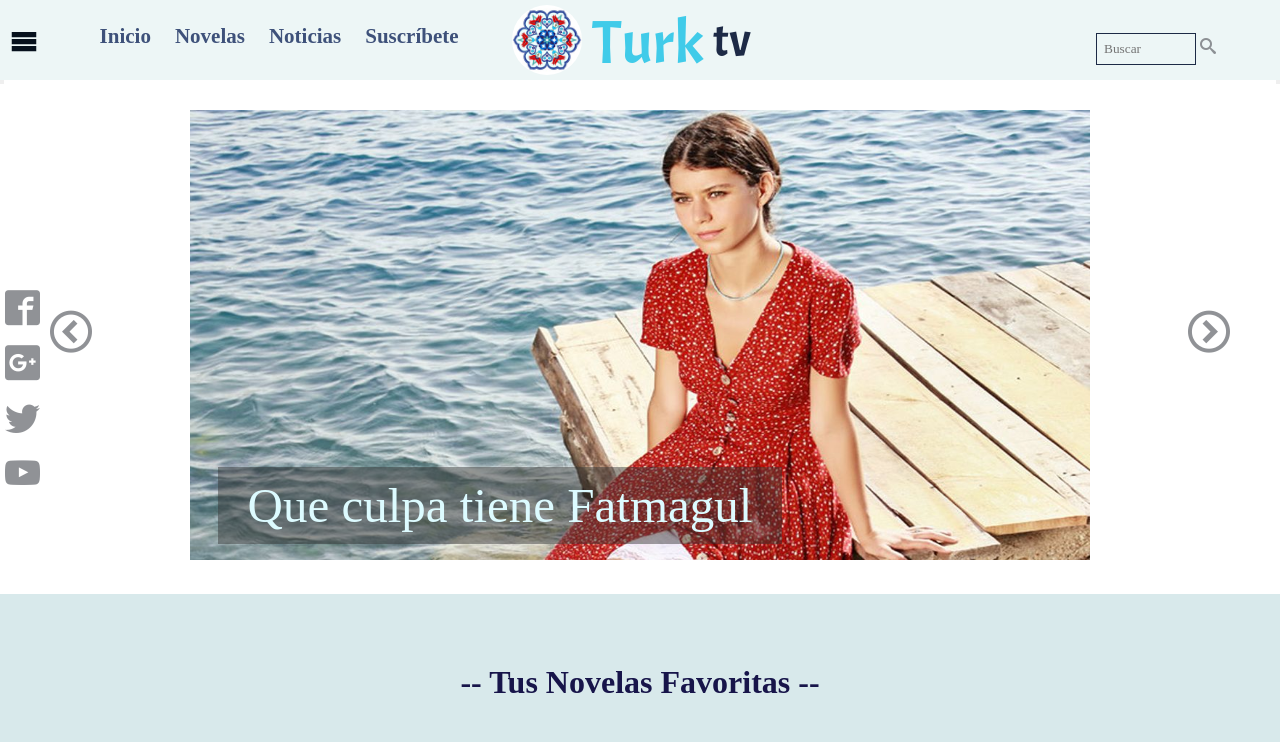
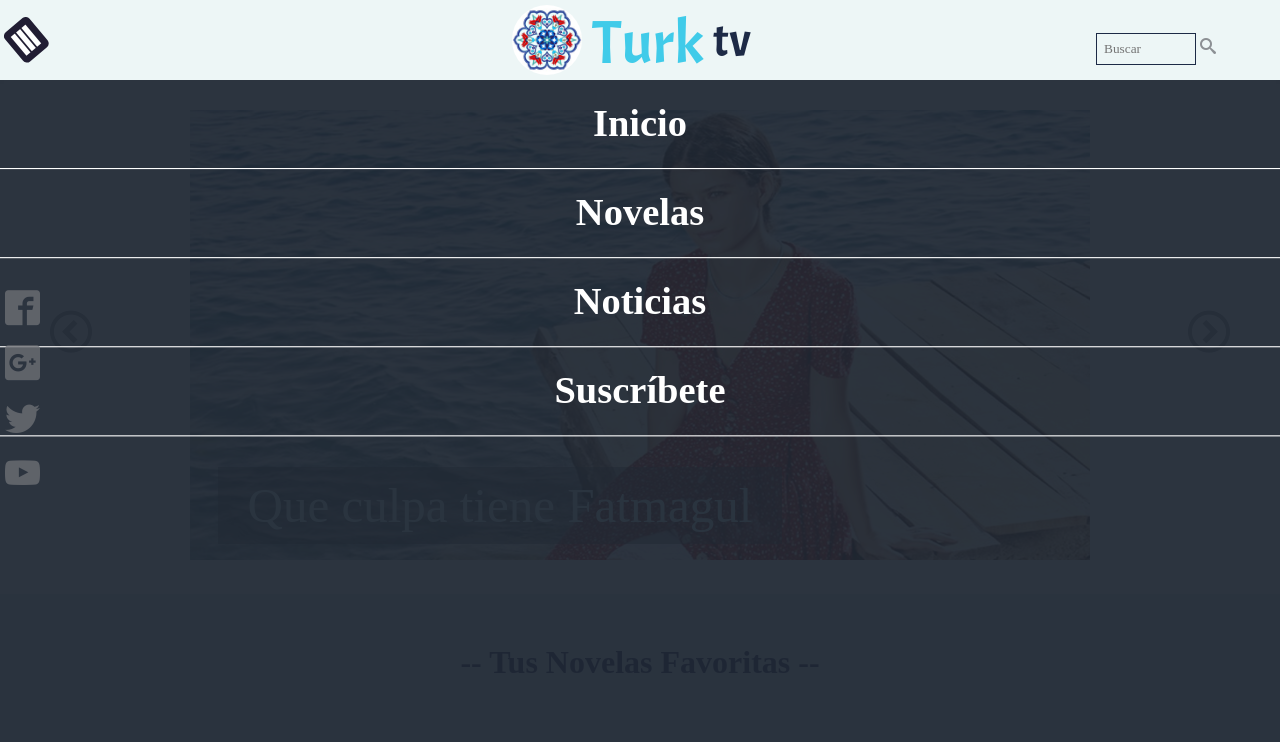
Before and after one commit to miriampc/Turk-Global-Media, a plain HTML site: page index.html in a window 1280 px wide. Both pictures are taken after a click on the element 24 px from the left and 37 px from the top of the page. Shown: the top 742 px of the page. Drawn offline with Linux system fonts and the light colour scheme; files whose address does not match are found by name; a web font is replaced by a local one.

Commit message:
hamburguer funcional

```diff
--- a/assets/css/main.css
+++ b/assets/css/main.css
@@ -34,17 +34,15 @@ aside{
   text-align: center;
 }
 
-.menu{
-  height: 80px;
-  margin: 0 7%;
-  position: relative;
-}
 #hamburguer{
   position: absolute;
   top: 20px;
   left: 10px;
 }
 
+.hamburguer-hover{
+  transform: rotate(50deg);
+}
 .logo{
   position: absolute;
   left: 40%;
@@ -57,11 +55,6 @@ aside{
   height: 70px;
   border-radius: 50%;
   margin-top: 5px;
-}
-
-.name-logo{
-  height: 70px;
-  width: 170px;
 }
 
 .turk{
@@ -83,24 +76,34 @@ aside{
 }
 
 .menu{
-  position: absolute;
-  top: 14px;
+  text-align: center;
+  position: fixed;
+  top: 120px;
+  left: 0;
+  width: 100%;
+  height: 100%;
+  background: rgba(31, 40, 52, 0.94);
+  display: none;
+  /*-webkit-transition: width 2s ease-in-out;
+  -moz-transition: width 2s ease-in-out;
+  -o-transition: width 2s ease-in-out;*/
+  transition: width 6s ease-in-out;
 }
+
 
 .menu ul li{
   list-style: none;
-  display: inline-block;
-  margin: 10px;
+  padding: 20px 0;
+  border-bottom: 1px solid #fff;
 }
 .menu ul li a{
   text-decoration: none;
-  color: #3E517A ;;
+  color: #fff;
   font-weight: bold;
-  font-size: 21px;
+  font-size: 35px;
 }
-.menu ul li a:hover{
-  padding: 10px;
-  border-bottom: 2px solid #d1f4f6 ;
+.menu ul li:hover{
+  background:rgba(163, 195, 191, 0.66);
 }
 
 .menu-right{
@@ -223,13 +226,13 @@ aside{
 }
 .grid h3{
   color: #17154a;
-  padding-top: 70px;
+  padding-top: 50px;
   font-size: 2em;
   font-family: 'Fauna one';
 }
 
 .image-novel{
-  margin: 10px 10px;
+  margin:0 10px 10px 10px;
   display: inline-block;
   position: relative;
 }
--- a/assets/icomoon/style.css
+++ b/assets/icomoon/style.css
@@ -33,7 +33,10 @@
 .icon-menu:before {
   content: "\e9bd";
   font-size: 28px;
-  color: #07111d;
+  color: #fff;
+  background: #211d33;
+  padding: 2px 5px;
+  border-radius: 5px;
 }
 .icon-bubble2:before {
   content: "\e96e";
--- a/assets/icomoon/style2.css
+++ /dev/null
@@ -1,92 +0,0 @@
-@font-face {
-  font-family: 'icomoon';
-  src:  url('fonts/icomoon.eot?5emm7x');
-  src:  url('fonts/icomoon.eot?5emm7x#iefix') format('embedded-opentype'),
-    url('fonts/icomoon.ttf?5emm7x') format('truetype'),
-    url('fonts/icomoon.woff?5emm7x') format('woff'),
-    url('fonts/icomoon.svg?5emm7x#icomoon') format('svg');
-  font-weight: normal;
-  font-style: normal;
-}
-
-[class^="icon-"], [class*=" icon-"] {
-  /* use !important to prevent issues with browser extensions that change fonts */
-  font-family: 'icomoon' !important;
-  speak: none;
-  font-style: normal;
-  font-weight: normal;
-  font-variant: normal;
-  text-transform: none;
-  line-height: 1;
-
-  /* Better Font Rendering =========== */
-  -webkit-font-smoothing: antialiased;
-  -moz-osx-font-smoothing: grayscale;
-  font-size: 35px;
-  display: inline-block;
-  /*background: #fff;*/
-}
-
-[class^="icon-"], [class*=" icon-"]{
-  color: rgba(110, 113, 119, 0.77);
-}
-
-.icon-menu:before {
-  content: "\e9bd";
-}
-.icon-bubble2:before {
-  content: "\e96e";
-}
-.icon-user:before {
-  content: "\e971";
-}
-.icon-search:before {
-  content: "\e986";
-  font-size: 16px;
-}
-.icon-search:hover{
-  color:  #1d2a46;
-  transform: scale(1.1);
-}
-
-.icon-circle-right:before {
-  content: "\ea42";
-  font-size: 42px;
-  position: absolute;
-  top:45%;
-  right: 50px;
-}
-.icon-circle-left:hover,.icon-circle-right:hover{
-  color: #70d5e3;
-}
-.icon-circle-left:before {
-  content: "\ea44";
-  font-size: 42px;
-  position: absolute;
-  top:45%;
-  left: 50px;
-}
-.icon-google-plus2:before {
-  content: "\ea8c";
-}
-.icon-google-plus2:hover{
-  color: #e65a5a;
-}
-.icon-facebook2:before {
-  content: "\ea91";
-}
-.icon-facebook2:hover{
-  color: #36349c;
-}
-.icon-twitter:before {
-  content: "\ea96";
-}
-.icon-twitter:hover{
-  color: #3ccfd9;
-}
-.icon-youtube:before {
-  content: "\ea9d";
-}
-.icon-youtube:hover{
-  color: #d92b40;
-}
--- a/assets/js/main.js
+++ b/assets/js/main.js
@@ -70,13 +70,18 @@ window.addEventListener('load',function(){
   document.getElementsByName('search')[0].addEventListener('blur',function(){
     document.getElementsByName('search')[0].style.width="100px";
   });
-  //mousemove
-  // document.getElementById('slide').onmousemove=function(){
-  //   var span=document.createElement('span');
-  //   document.getElementById('slide').appendChild(span);
-  //   span.style.color="green";
-  // }
+
   document.getElementById('hamburguer').onclick=function(){
+    document.getElementsByClassName('menu')[0].classList.toggle('show');
+    document.getElementsByClassName('icon-menu')[0].classList.toggle('hamburguer-hover');
+    var li=document.getElementsByTagName('li');
+    for (var i = 0; i < li.length; i++) {
+      document.getElementsByClassName('enlace')[i].onclick=function(){
+        document.getElementsByClassName('menu')[0].classList.remove('show');
+        document.getElementsByClassName('icon-menu')[0].classList.toggle('hamburguer-hover');
+      }
+    }
+  }
 
-  }
+
 });
--- a/index.html
+++ b/index.html
@@ -12,12 +12,12 @@
   <form action="">
     <header>
       <span id="hamburguer" class="icon-menu"></span>
-      <nav class="menu left">
+      <nav id="nav-bar" class="menu left">
         <ul>
-          <li><a href="#slide">Inicio</a></li>
-          <li><a href="#novelas">Novelas</a></li>
-          <li><a href="#">Noticias</a></li>
-          <li><a href="#">Suscríbete</a></li>
+          <li><a href="#slide" class="enlace">Inicio</a></li>
+          <li><a href="#novelas" class="enlace">Novelas</a></li>
+          <li><a href="#" class="enlace">Noticias</a></li>
+          <li><a href="#form" class="enlace">Suscríbete</a></li>
         </ul>
       </nav>
       <nav class="logo">
```
